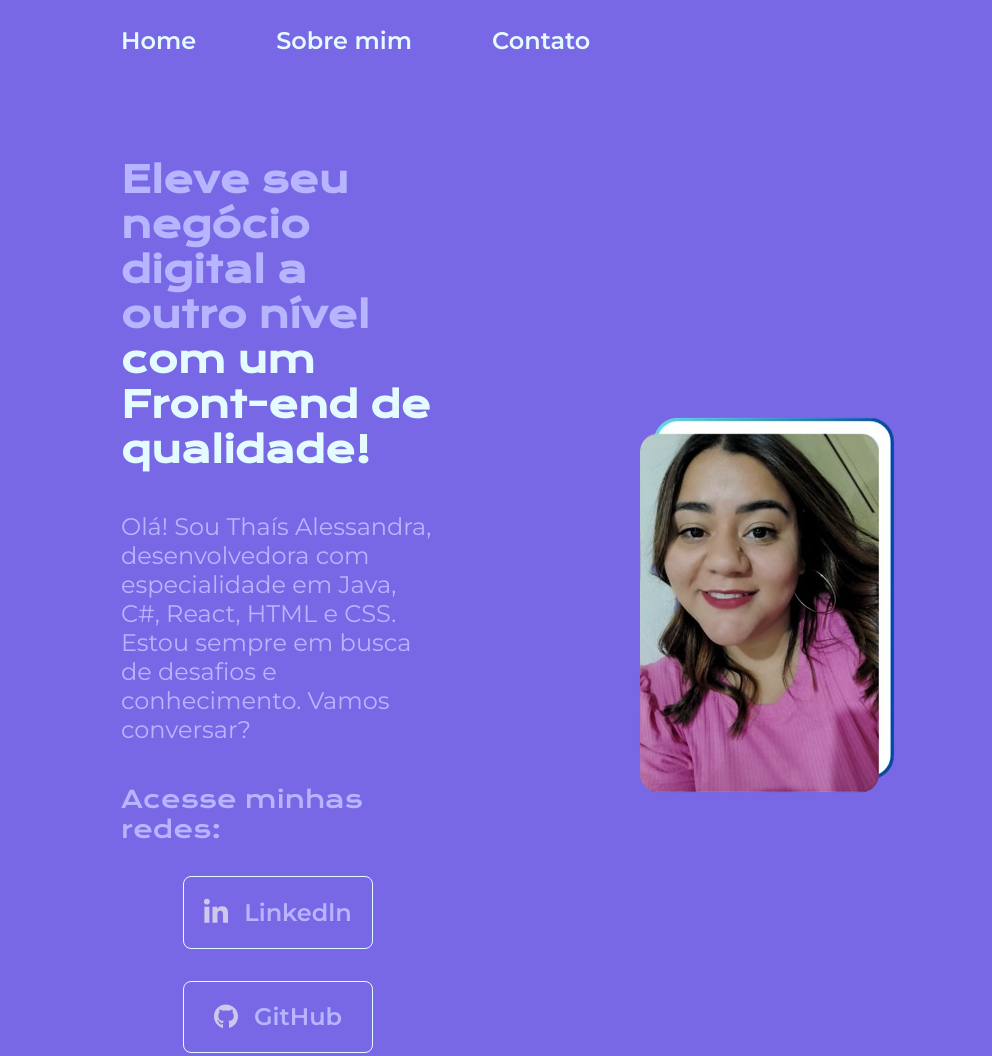
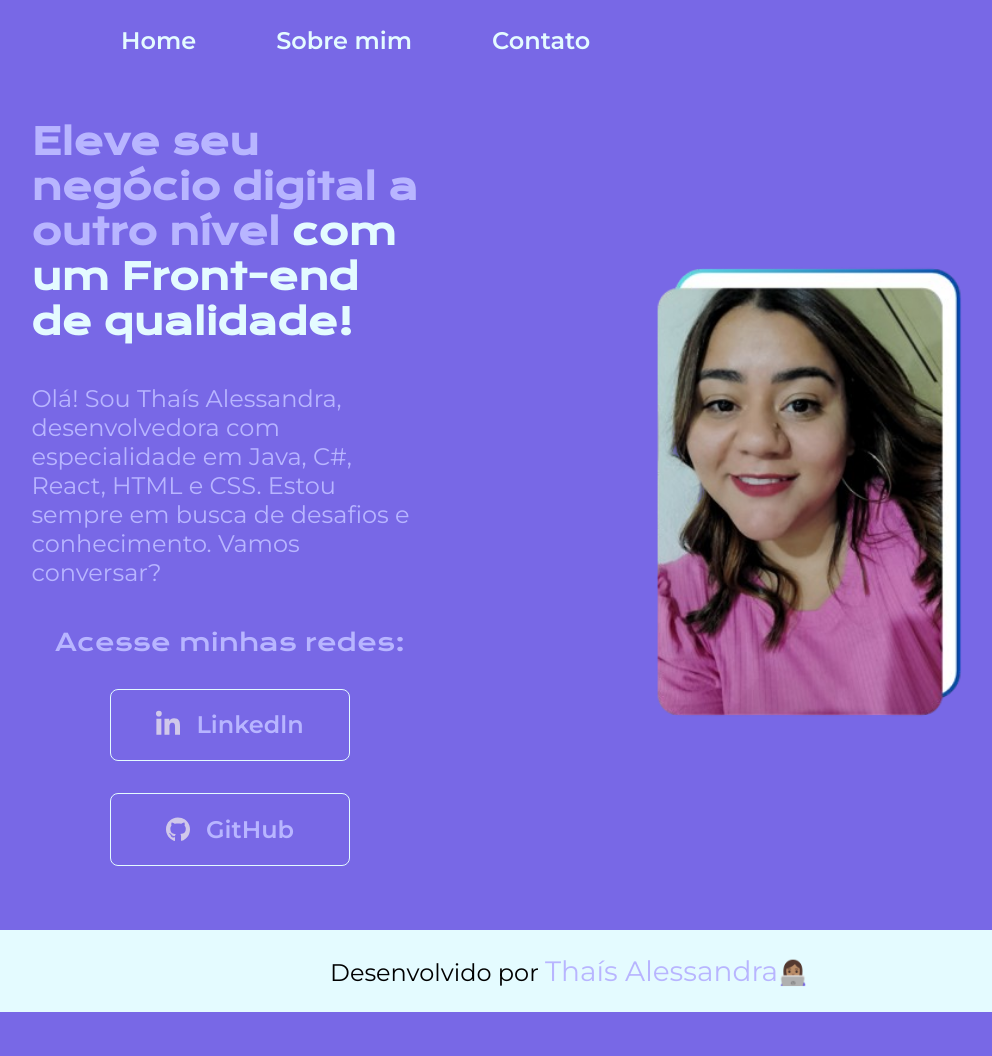
Before and after one commit to Thaisalessandra/portfolio, a plain HTML site: page index.html in a window 1280 px wide. Shown: the top 1056 px of the page, without its empty margins (71-1063 px from the left). After the commit the page ends 1012 px from the top, so only its background shows below. Drawn offline with nearby package versions, Linux system fonts and the light colour scheme.

Commit message:
atualização css

```diff
--- a/style/style.css
+++ b/style/style.css
@@ -48,7 +48,7 @@ body {
 }
 
 .apresentacao {
-    padding: 8% 15%;
+    padding: 5% 8%;
     display: flex;
     align-items: center;
     justify-content: space-between;
```
